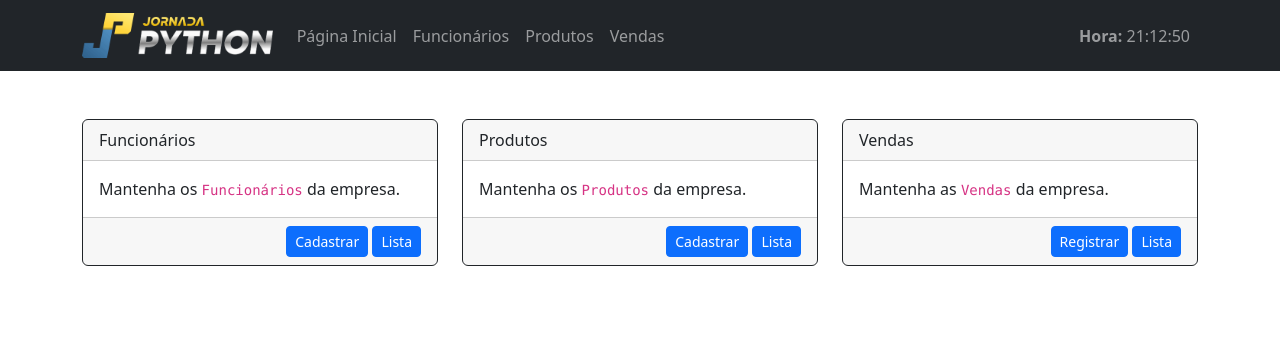
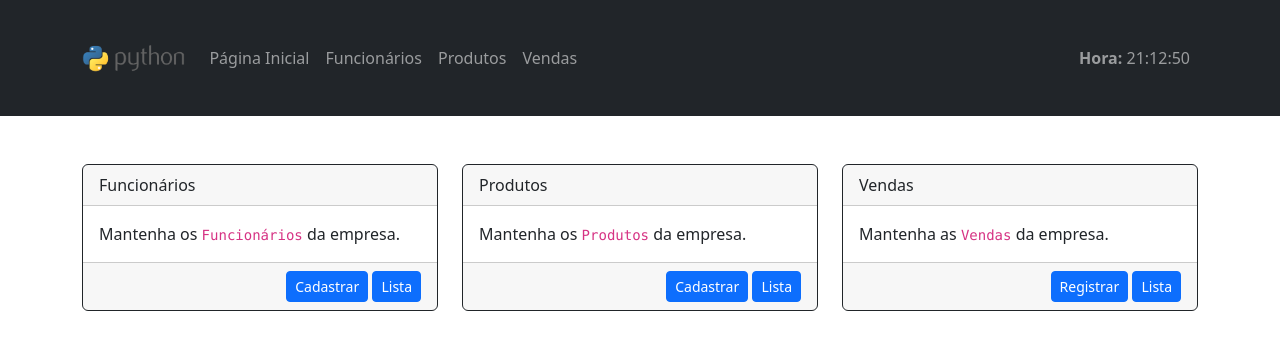
Before and after one commit to carlosrjhoe/Projeto-Boas-praticas-de-testes-em-desenvolvimento-de-software, a Django app: template erp/templates/erp/index.html in a window 1280 px wide. Shown: the top 350 px of the page. Run offline with Django 3.2, Linux system fonts and the light colour scheme; the template is opened without the code that fills it, so the values that code supplies are empty; some libraries are stand-ins or nearby versions.

Commit message:
REFACTOR: Files

```diff
--- a/erp/templates/erp/_layouts/base.html
+++ b/erp/templates/erp/_layouts/base.html
@@ -12,7 +12,7 @@
     <title>{% block title %}Sistema de Gerenciamento de Recursos{% endblock %}</title>
 
     <!-- Favicon -->
-    <link rel="shortcut icon" href="{% static 'erp/img/favicon.png' %}" type="image/png">
+    <link rel="shortcut icon" href="{% static 'erp\img\icons8-django.png' %}" type="image/png">
 
     <!-- Arquivos CSS -->
     <link rel="stylesheet" type="text/css" href="{% static 'erp/css/bootstrap.min.css' %}">
@@ -27,7 +27,7 @@
 <nav class="navbar navbar-expand-lg navbar-dark bg-dark">
     <div class="container">
         <a class="navbar-brand" href="https://pythonacademy.com.br/jornada-python/">
-            <img src="{% static 'erp/img/logo-jornada-500.png' %}" height="45px">
+            <img src="{% static 'erp\img\pngegg.png' %}" height="90px">
         </a>
         <button class="navbar-toggler" type="button"
                 data-toggle="collapse" data-target="#navbarSupportedContent"
```
Also changed, not shown: erp/static/erp/img/favicon.png (deleted), erp/static/erp/img/icons8-django.png (added), erp/static/erp/img/logo-jornada-500.png (deleted), erp/static/erp/img/pngegg.png (added).
